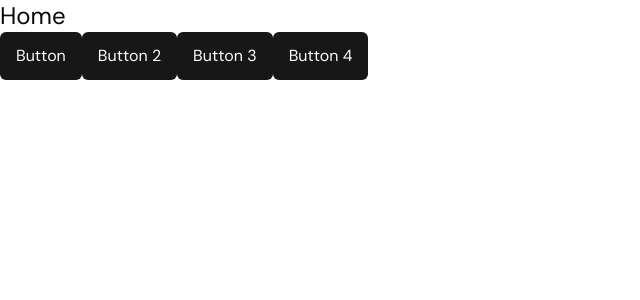
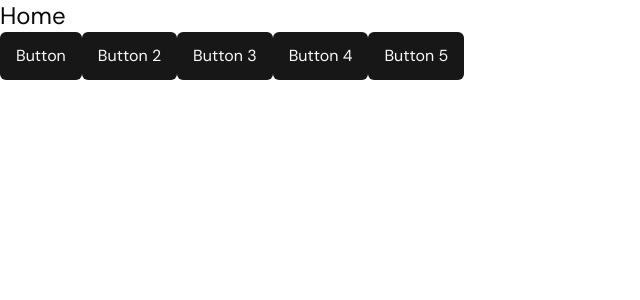
Before and after one commit to kkw855/react-web-ui, a React (Vite) app: page / in a window 1280 px wide. Shown: the top 300 px of the page, without its empty margins (0-640 px from the left). Built offline with nearby package versions, Linux system fonts and the light colour scheme.

Commit message:
Add fifth button to homepage and update CI/CD workflow
- Add fifth button to `index.tsx` layout.
- Add a step to install dependencies in the CI/CD workflow.

```diff
--- a/src/routes/index.tsx
+++ b/src/routes/index.tsx
@@ -13,6 +13,7 @@ function Home() {
       <Button>Button 2</Button>
       <Button>Button 3</Button>
       <Button>Button 4</Button>
+      <Button>Button 5</Button>
     </div>
   )
 }
```
